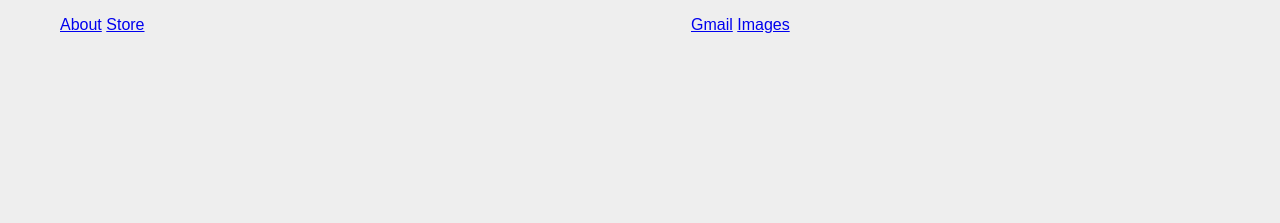
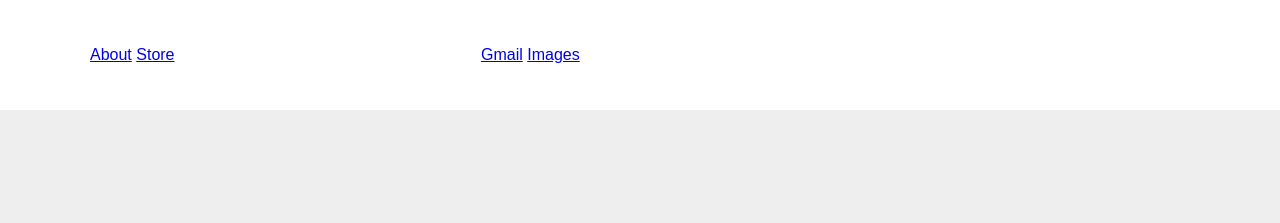
Before and after one commit to Aledondt/google-homepage, a plain HTML site: page index.html in a window 1280 px wide. Shown: the top 223 px of the page. Drawn offline with Linux system fonts and the light colour scheme.

Commit message:
adjusting CSS only

```diff
--- a/style.css
+++ b/style.css
@@ -20,18 +20,17 @@
     margin: auto;
 }
 body {
-    height: 100vh;
-    margin: 0;
+    height: auto;
+    width: auto;
+    margin: auto;
     font-family: Arial, Helvetica, sans-serif;
     background-color: rgb(238, 238, 238);
+
 }
 header {
-    top: 0;
-    width: 100%;
-    display: flex;
-    position: relative;
-    flex-direction: row;
-    z-index: 1;
+    padding: 30px;
+    text-align: center;
+    background: white;
 }
 ol, ul {
     list-style: none;
@@ -46,7 +45,7 @@ li {
     float: right;
 }
 nav {
-    width: 100%;
+    width: 100vh;
     height: 50px;
     display: flex;
     align-items: center;
```
